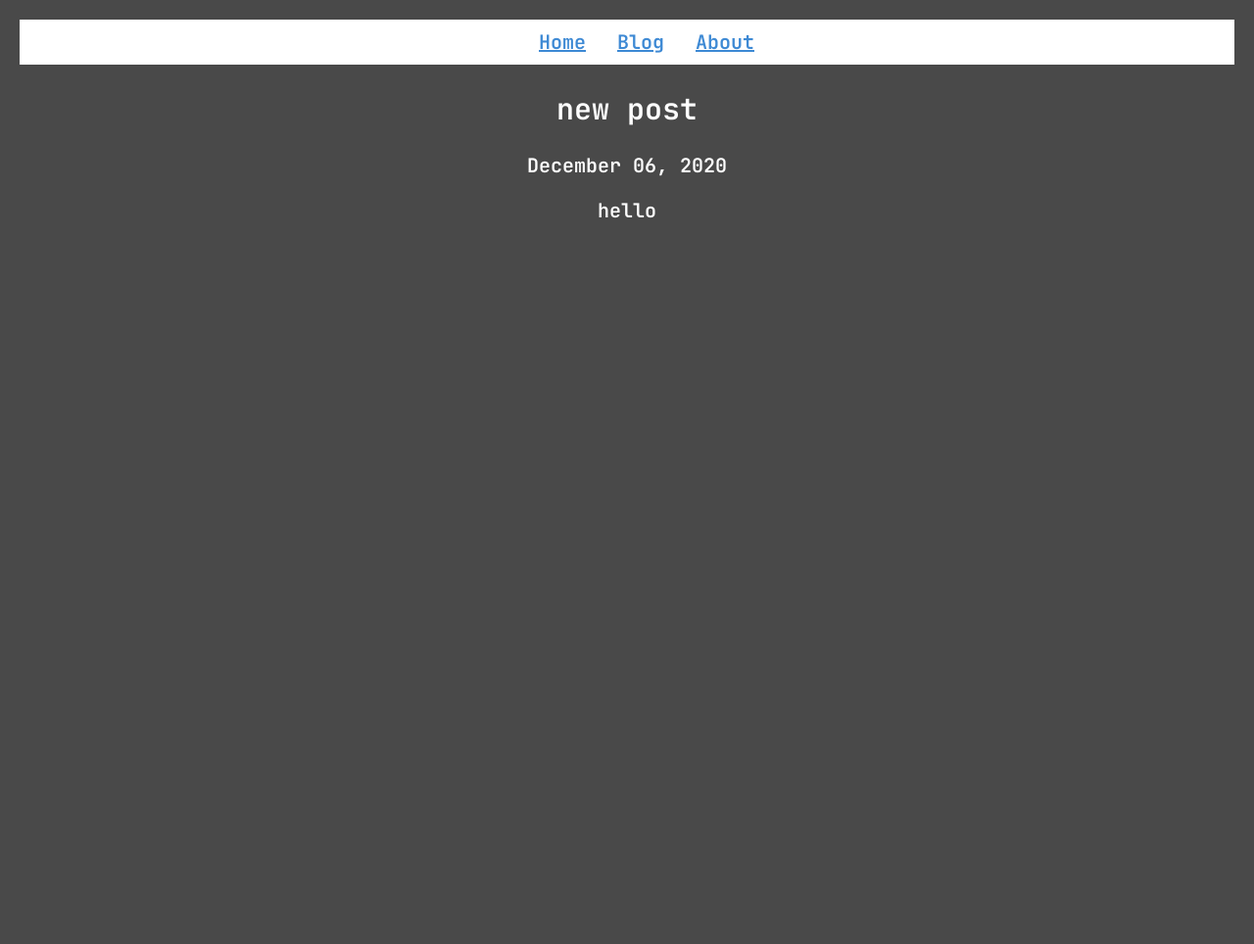
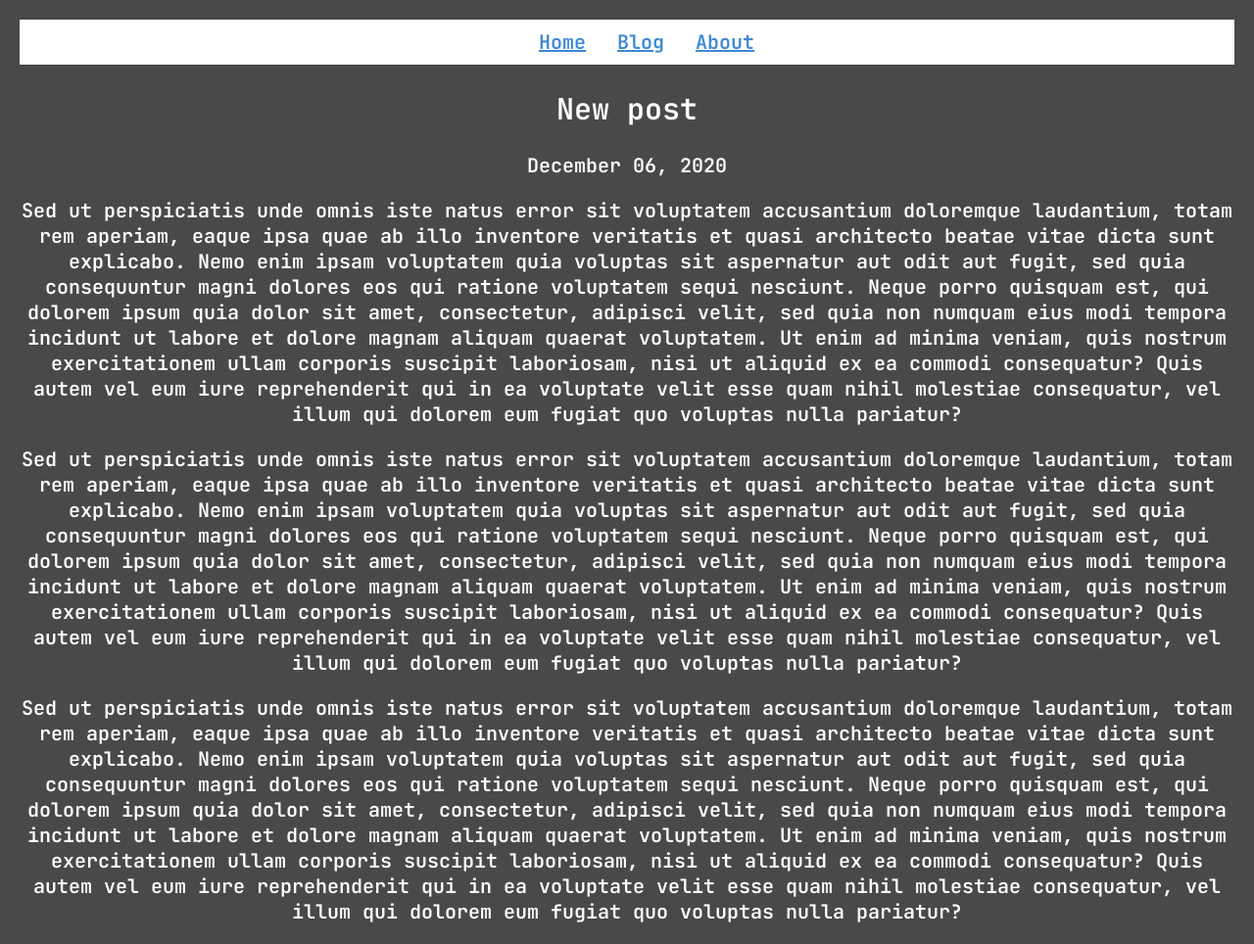
Before and after one commit to SamHewitt/CloudCannonPortfolio, a Jekyll site: the page built from portfolio/_posts/2020-12-06-new-post.markdown, in a window 1280 px wide. Shown: the whole page at 98% size. Built offline with Jekyll 4.4.1, drawn with Linux system fonts in a browser that asks for light colours; before the commit the page ends 900 px from its top, so only the background shows below that.

Commit message:
Updated 2 files via CloudCannon

```diff
--- a/portfolio/_posts/2020-12-06-new-post.markdown
+++ b/portfolio/_posts/2020-12-06-new-post.markdown
@@ -1,8 +1,12 @@
 ---
 layout: post
-title: new post
+title: New post
 date: 2020-12-06 23:06:00
 categories: jekyll update
 ---
 
-hello
+Sed ut perspiciatis unde omnis iste natus error sit voluptatem accusantium doloremque laudantium, totam rem aperiam, eaque ipsa quae ab illo inventore veritatis et quasi architecto beatae vitae dicta sunt explicabo. Nemo enim ipsam voluptatem quia voluptas sit aspernatur aut odit aut fugit, sed quia consequuntur magni dolores eos qui ratione voluptatem sequi nesciunt. Neque porro quisquam est, qui dolorem ipsum quia dolor sit amet, consectetur, adipisci velit, sed quia non numquam eius modi tempora incidunt ut labore et dolore magnam aliquam quaerat voluptatem. Ut enim ad minima veniam, quis nostrum exercitationem ullam corporis suscipit laboriosam, nisi ut aliquid ex ea commodi consequatur? Quis autem vel eum iure reprehenderit qui in ea voluptate velit esse quam nihil molestiae consequatur, vel illum qui dolorem eum fugiat quo voluptas nulla pariatur?
+
+Sed ut perspiciatis unde omnis iste natus error sit voluptatem accusantium doloremque laudantium, totam rem aperiam, eaque ipsa quae ab illo inventore veritatis et quasi architecto beatae vitae dicta sunt explicabo. Nemo enim ipsam voluptatem quia voluptas sit aspernatur aut odit aut fugit, sed quia consequuntur magni dolores eos qui ratione voluptatem sequi nesciunt. Neque porro quisquam est, qui dolorem ipsum quia dolor sit amet, consectetur, adipisci velit, sed quia non numquam eius modi tempora incidunt ut labore et dolore magnam aliquam quaerat voluptatem. Ut enim ad minima veniam, quis nostrum exercitationem ullam corporis suscipit laboriosam, nisi ut aliquid ex ea commodi consequatur? Quis autem vel eum iure reprehenderit qui in ea voluptate velit esse quam nihil molestiae consequatur, vel illum qui dolorem eum fugiat quo voluptas nulla pariatur?
+
+Sed ut perspiciatis unde omnis iste natus error sit voluptatem accusantium doloremque laudantium, totam rem aperiam, eaque ipsa quae ab illo inventore veritatis et quasi architecto beatae vitae dicta sunt explicabo. Nemo enim ipsam voluptatem quia voluptas sit aspernatur aut odit aut fugit, sed quia consequuntur magni dolores eos qui ratione voluptatem sequi nesciunt. Neque porro quisquam est, qui dolorem ipsum quia dolor sit amet, consectetur, adipisci velit, sed quia non numquam eius modi tempora incidunt ut labore et dolore magnam aliquam quaerat voluptatem. Ut enim ad minima veniam, quis nostrum exercitationem ullam corporis suscipit laboriosam, nisi ut aliquid ex ea commodi consequatur? Quis autem vel eum iure reprehenderit qui in ea voluptate velit esse quam nihil molestiae consequatur, vel illum qui dolorem eum fugiat quo voluptas nulla pariatur?
```
Also changed, not shown: portfolio/_posts/2020-12-06-new-post-1.markdown (deleted, +0 -8 lines).
